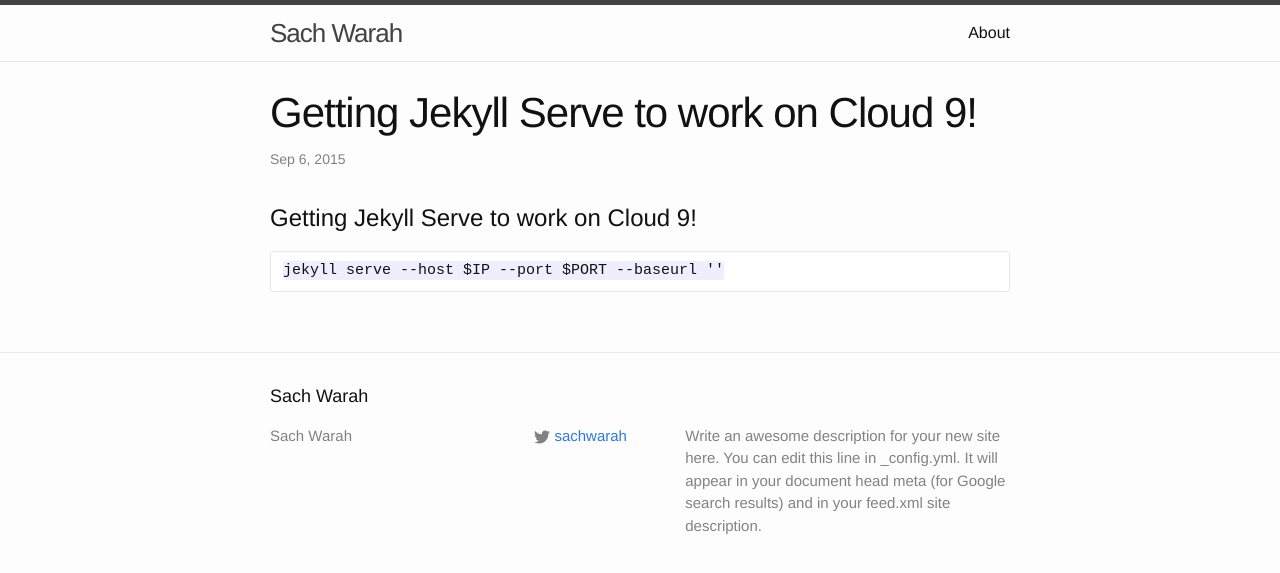
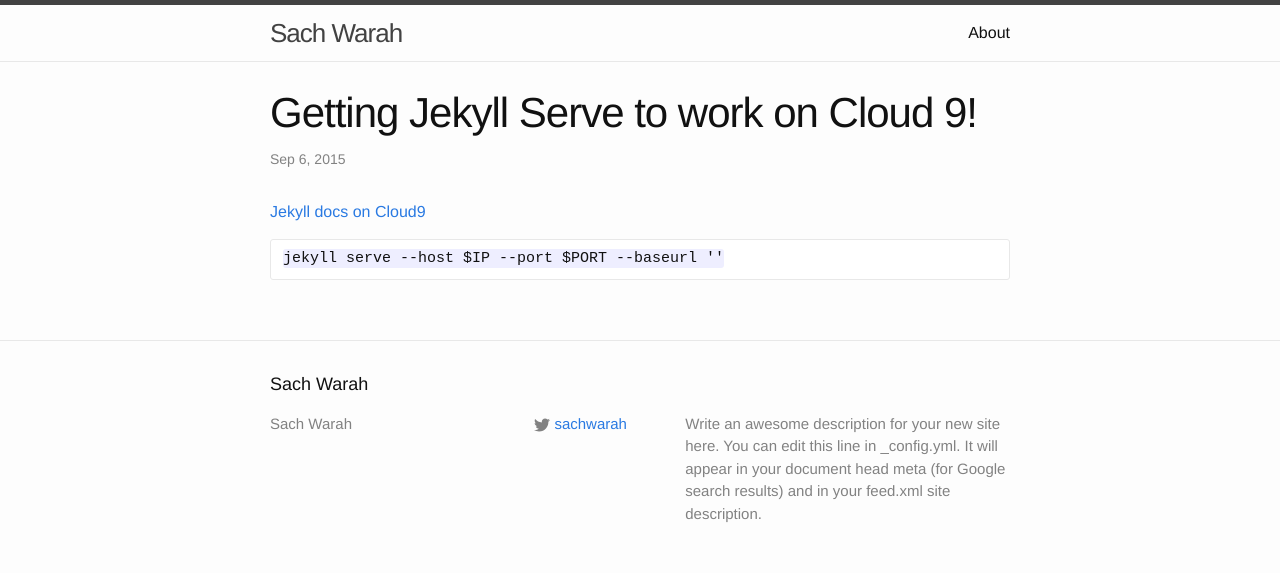
Before and after one commit to sachwarah/sachwarah.github.io, a Jekyll site: the page built from _posts/2015-09-06-getting-jekyll-serve-to-work-on-cloud9.md, in a window 1280 px wide. Shown: the top 573 px of the page. Built offline with Jekyll 4.4.1, drawn with Linux system fonts in a browser that asks for light colours.

Commit message:
Adds link to first post

`````diff
--- a/_posts/2015-09-06-getting-jekyll-serve-to-work-on-cloud9.md
+++ b/_posts/2015-09-06-getting-jekyll-serve-to-work-on-cloud9.md
@@ -2,11 +2,10 @@
 layout: post
 title:  "Getting Jekyll Serve to work on Cloud 9!"
 date:   2015-09-06 21:00:00
-categories: jekyll, how-to
+categories: jekyll how-to
 ---
 
-# Getting Jekyll Serve to work on Cloud 9!
-
+[Jekyll docs on Cloud9](https://docs.c9.io/docs/jekyll)
 
 ````
 jekyll serve --host $IP --port $PORT --baseurl ''
`````
Also changed, not shown: about.md (line endings or trailing spaces).
